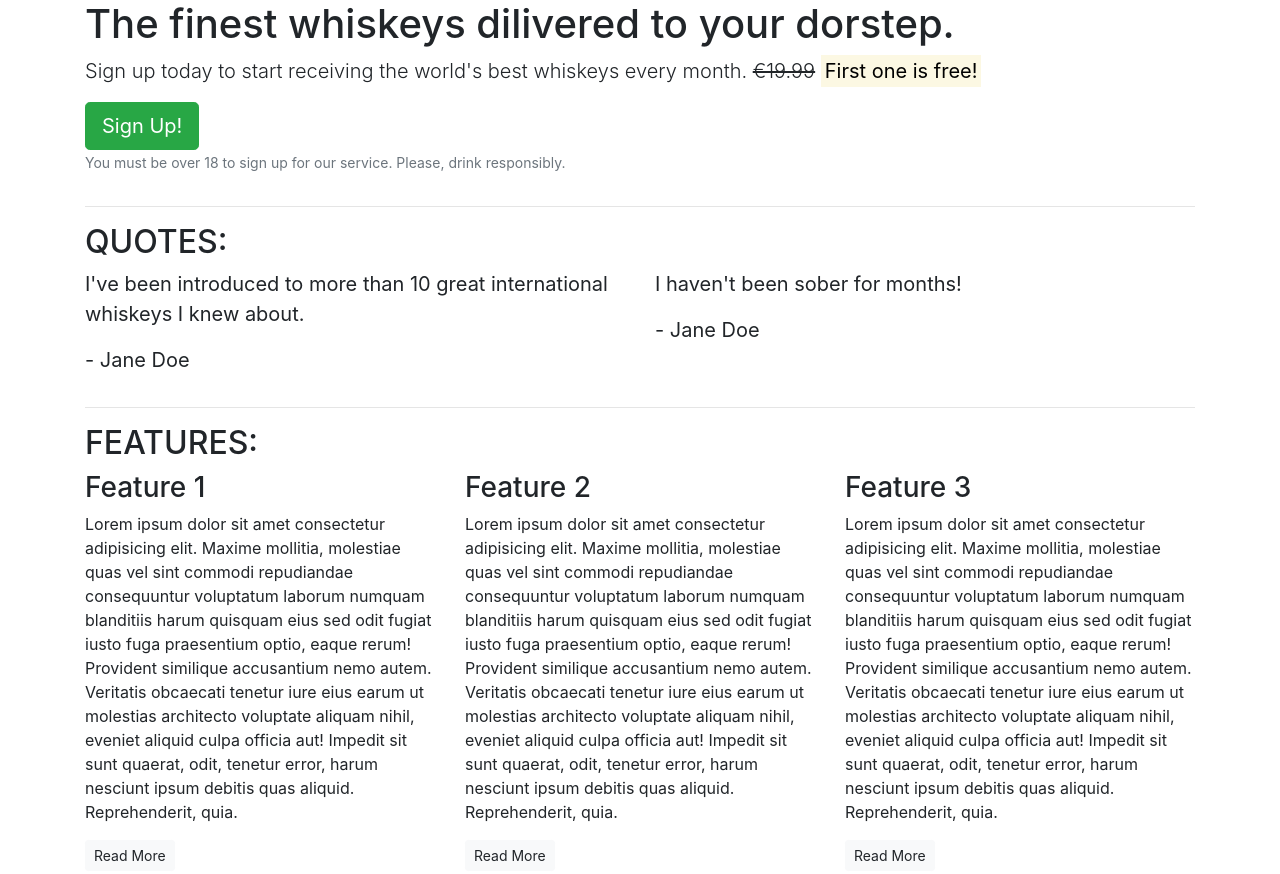
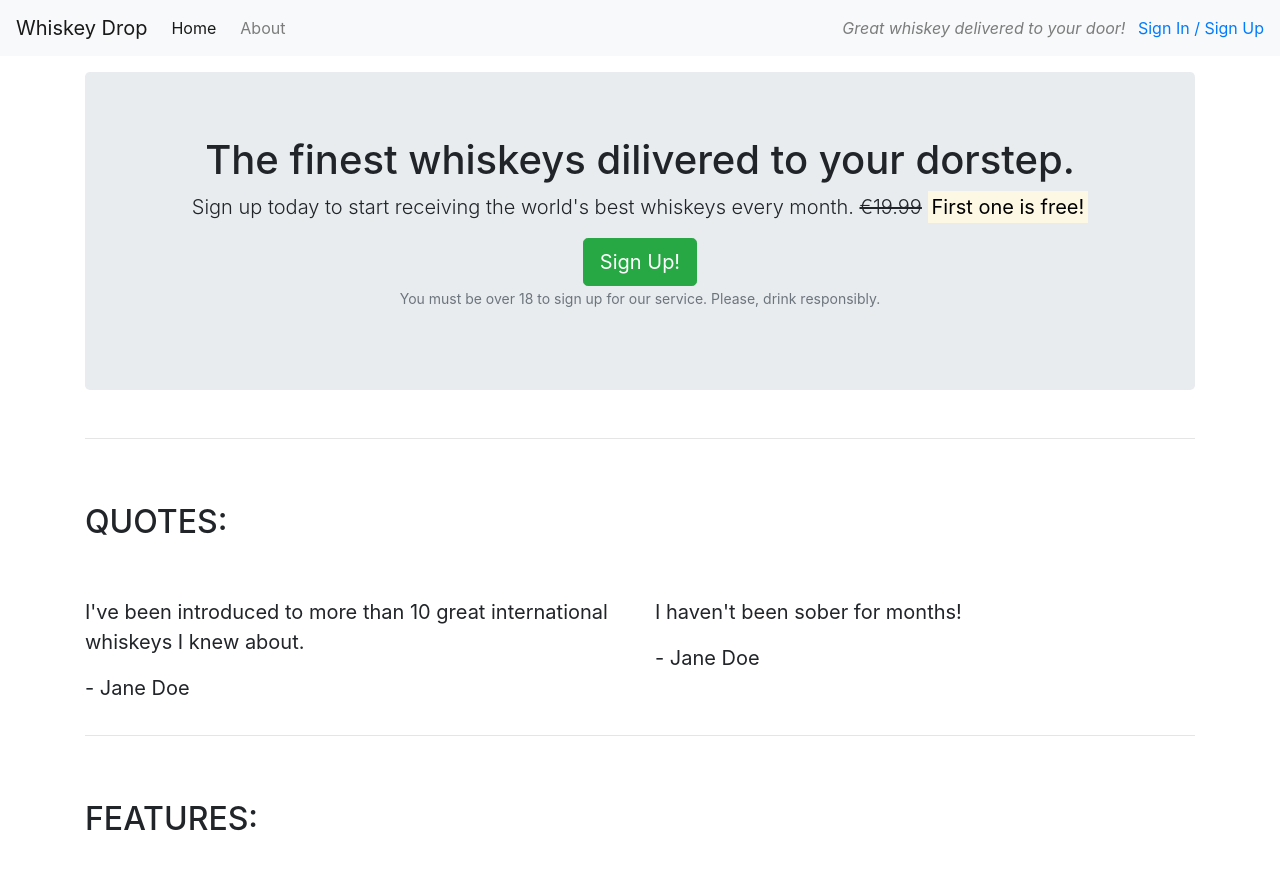
Before and after one commit to niekados/whiskey-drop-24, a plain HTML site: page index.html in a window 1280 px wide. Shown: the top 874 px of the page. Drawn offline with nearby package versions, Linux system fonts and the light colour scheme.

Commit message:
Add navbar, jumbotron and header typography

```diff
--- a/index.html
+++ b/index.html
@@ -12,14 +12,28 @@
 </head>
 
 <body>
-    <article class="container">
+    <nav class="navbar navbar-light bg-light navbar-expand-sm">
+        <a href="/" class="navbar-brand">Whiskey Drop</a>
+        <ul class="navbar-nav mr-auto">
+            <li class="active nav-item mr-2"><a href="/" class="nav-link">Home</a></li>
+            <li class="nav-item mr-2"><a href="/about" class="nav-link">About</a></li>
+            <li class="nav-item mr-2 d-block d-sm-none"><a href="/login" class="nav-link">Sign In / Sign Up</a></li>
+        </ul>
+        <div class="d-none d-md-block">
+            <p class="navbar-text my-auto mr-2"><i>Great whiskey delivered to your door!</i></p>
+            <a href="/login">Sign In / Sign Up</a>
+        </div>
+    </nav>
+    <article class="container mt-3">
         <!-- callout -->
         <div class="row">
             <div class="col-12">
-                <section class="callout">
+                <section class="callout jumbotron text-center">
                     <h1>The finest whiskeys dilivered to your dorstep.</h1>
                     <p class="lead">Sign up today to start receiving the world's best whiskeys every month.
-                        <s>€19.99</s> <strong><mark>First one is free!</mark></strong></p>
+                        <s class="d-none d-sm-inline">€19.99</s>
+                        <span class="d-inline d-sm-none"></span>
+                        <strong><mark>First one is free!</mark></strong></p>
                     <button class="btn btn-success btn-lg">Sign Up!</button>
                     <p class="text-muted"><small>You must be over 18 to sign up for our service. Please, drink
                             responsibly.</small></p>
@@ -32,7 +46,7 @@
         <!-- Quotes -->
         <section class="quotes">
             <div class="row">
-                <div class="col-12">
+                <div class="col-12 my-5">
                     <h2 class="text-uppercase">Quotes:</h2>
                 </div>
             </div>
@@ -56,7 +70,7 @@
 
         <section class="features">
             <div class="row">
-                <div class="col-12">
+                <div class="col-12 my-5">
                     <h2 class="text-uppercase">Features:</h2>
                 </div>
             </div>
```
